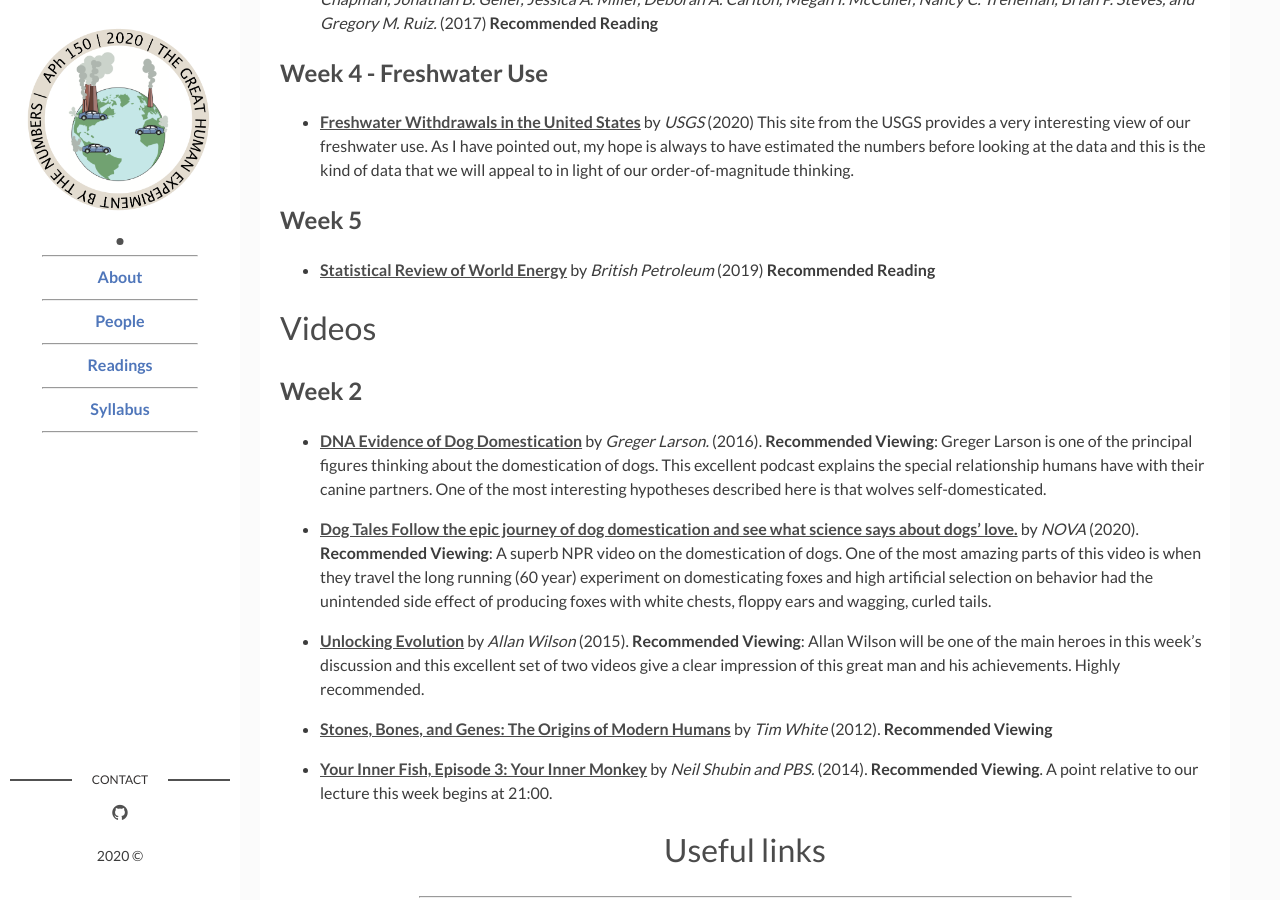
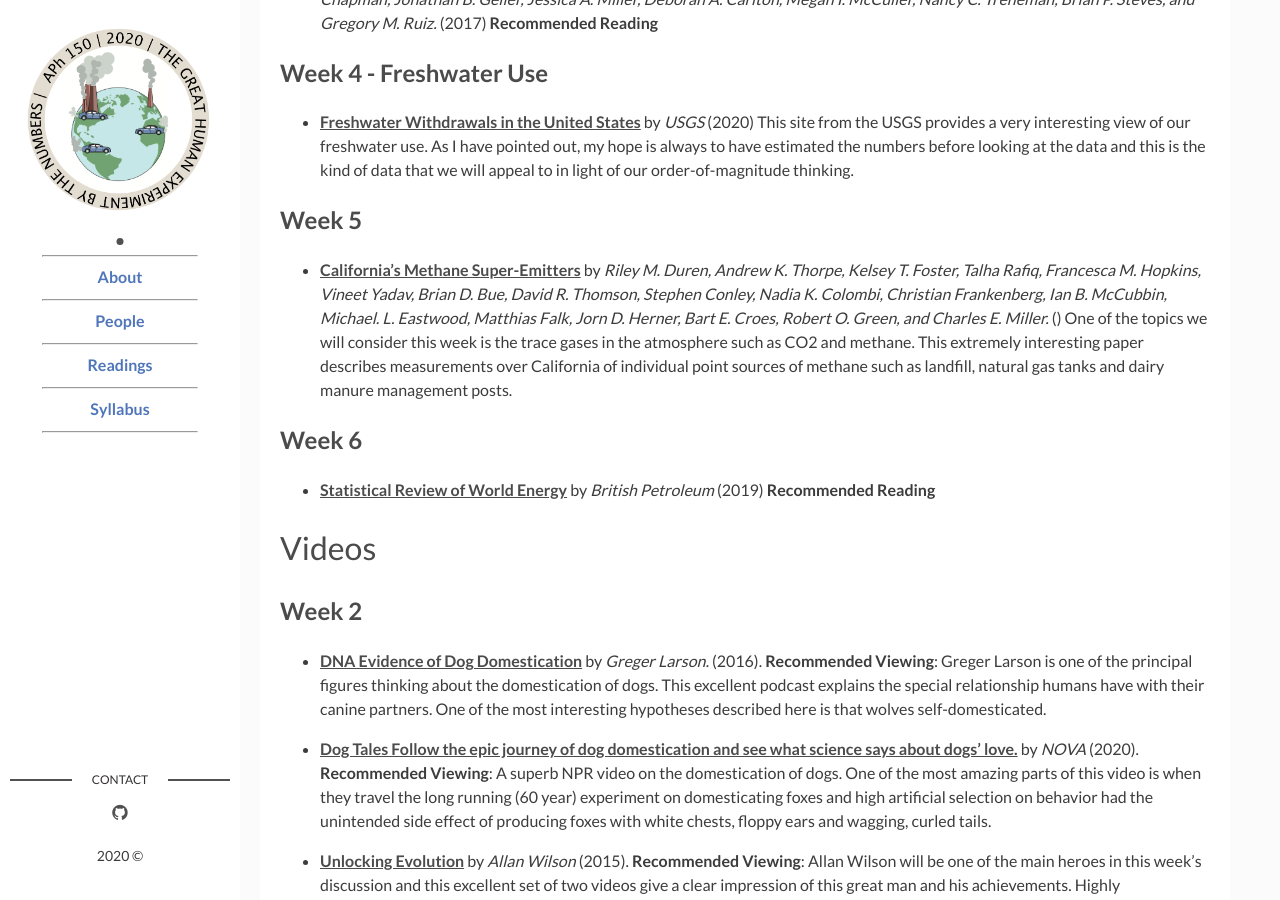
Before and after one commit to RPGroup-PBoC/aph150_human_impacts, a Jekyll site: the page built from page02_readings.md, in a window 1280 px wide and 900 px high, scrolled down 3751 px. Built offline with Jekyll 4.4.1, drawn with Linux system fonts in a browser that asks for light colours.

Commit message:
Fixed a typo in week order numbering

```diff
--- a/_data/readings.yaml
+++ b/_data/readings.yaml
@@ -403,7 +403,7 @@ Week 5:
       methane such as landfill, natural gas tanks and dairy manure management
       posts.
 
-Week 5:
+Week 6:
   - pub:
     title: Statistical Review of World Energy
     authors: British Petroleum
```
